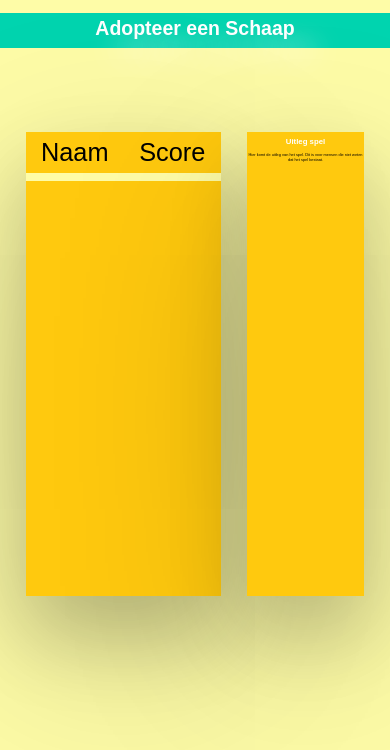
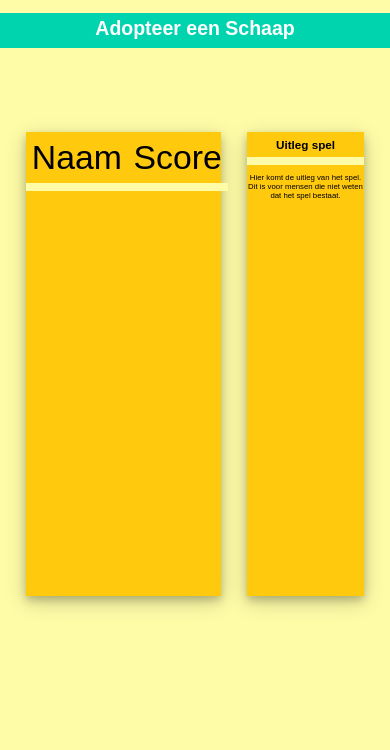
Before and after one commit to CLE3adopteereenschaap/CLE-3---Adopteer-een-schaap, a PHP site: page /scoreboard.php in a window 390 px wide. Shown: the top 750 px of the page. Run offline with PHP 8.4, Linux system fonts and the light colour scheme; data that the repository does not hold is empty.

Commit message:
Small changes front-end
i transferred from a big screen to mobile size, because of the maquette size

```diff
--- a/style/bigscreen.css
+++ b/style/bigscreen.css
@@ -16,7 +16,6 @@ body {
     background: #00d4af;
     padding: 1vw 0 2vw 0;
     font-size: 5vw;
-    text-shadow: 20px 20px 30px;
 }
 
 .header>img {
@@ -34,7 +33,7 @@ body {
     height: 55vh;
     width: 50vw;
     display: flex;
-    box-shadow: 0 40px 80px 0 rgba(0, 0, 0, 0.2), 0 60px 200px 0 rgba(0, 0, 0, 0.19);
+    box-shadow: 0 4px 8px 0 rgba(0, 0, 0, 0.2), 0 6px 20px 0 rgba(0, 0, 0, 0.19);
 }
 
 .table{
@@ -45,29 +44,31 @@ body {
 
 .tableheader {
     border-bottom: 1vh solid #fefca7;
-    font-size: 3vh;
+    font-size: 4vh;
     margin: 0;
     padding: 1.5vw;
 }
 
 .rows {
-    font-size: 2vh;
+    font-size: 3vh;
 }
 
 .explain {
     background: #ffc90e;
     height: 55vh;
     width: 30vw;
-    box-shadow: 0 40px 80px 0 rgba(0, 0, 0, 0.2), 0 60px 200px 0 rgba(0, 0, 0, 0.19);
+    box-shadow: 0 4px 8px 0 rgba(0, 0, 0, 0.2), 0 6px 20px 0 rgba(0, 0, 0, 0.19);
 }
 
 .explain>h1 {
-    font-size: 2vw;
+    font-size: 3vw;
     text-align: center;
-    color: white;
+    border-bottom: 1vh solid #fefca7;
+    margin: 0;
+    padding: 1.5vw;
 }
 
 .explain>p {
-    font-size: 1vw;
+    font-size: 2vw;
     text-align: center;
 }
```
Also changed, not shown: scoreboard.php (line endings or trailing spaces).
